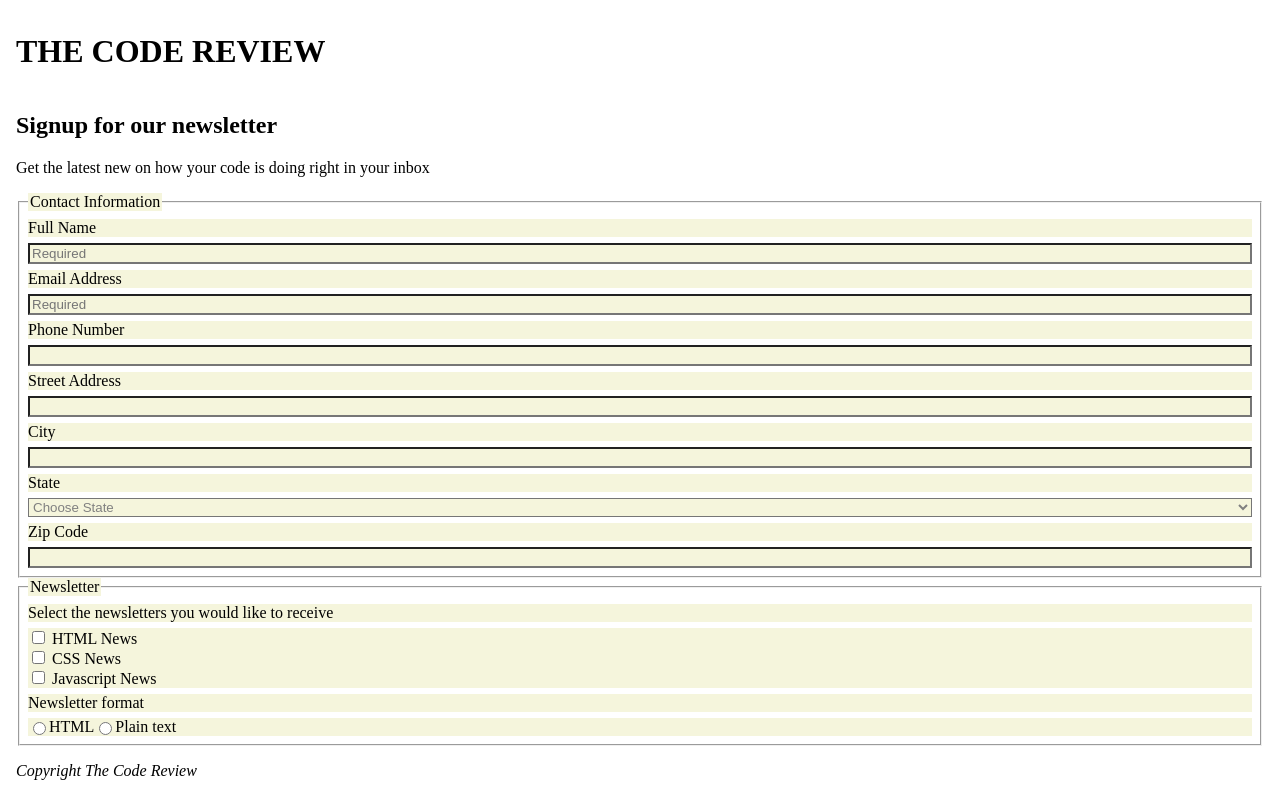
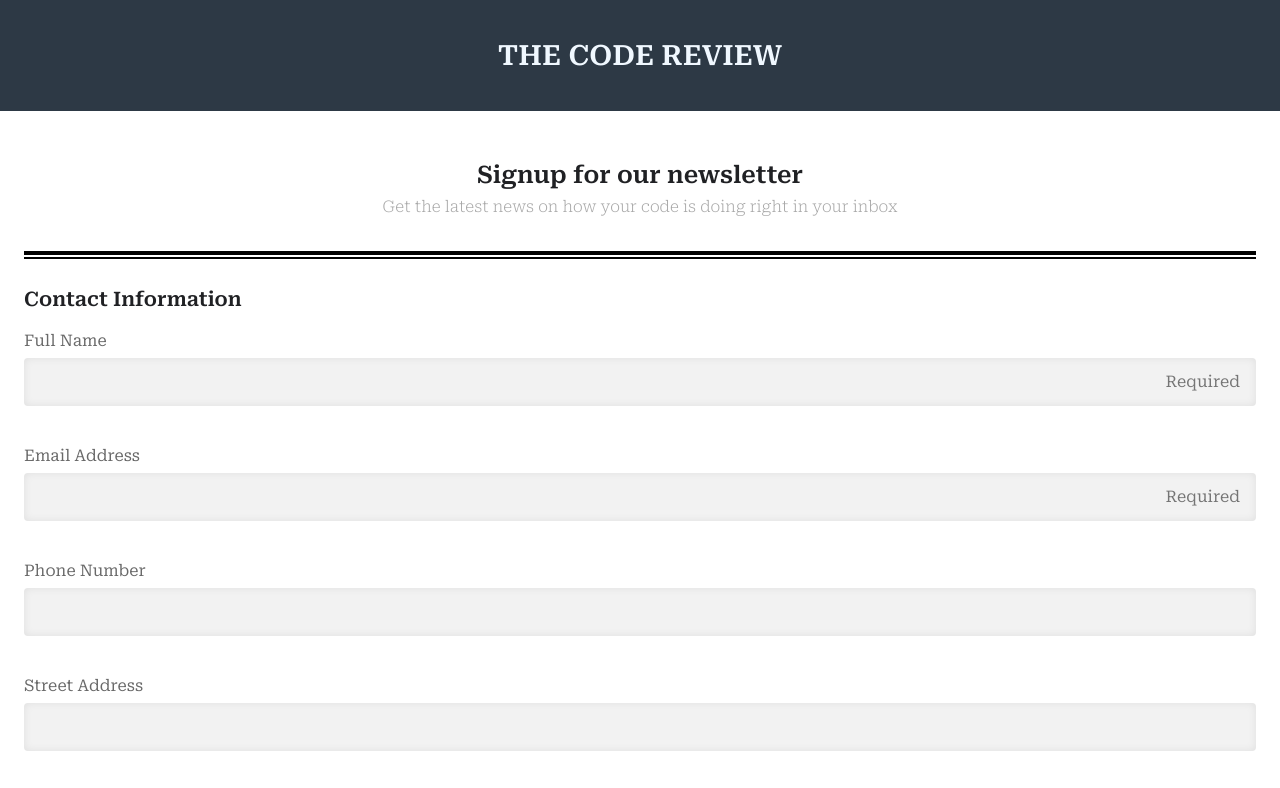
Before and after one commit to localseth/unit-3-registration-form, a plain HTML site: page index.html in a window 1280 px wide. Shown: the top 788 px of the page. Drawn offline with Linux system fonts and the light colour scheme.

Commit message:
matched styles to mockup image

```diff
--- a/css/style.css
+++ b/css/style.css
@@ -1,52 +1,226 @@
 * {
     box-sizing: border-box;
+    font-family: 'Roboto Serif', sans-serif;
+}
+
+footer {
+    height: 8vh;
+    min-height: 75px;
 }
 
 footer p{
     font-style: italic;
-}
-
-.page-wrapper {
-    padding: 0.25rem 0.5rem;
-    display: flex;
-    flex-flow: column wrap;
-}
-
-.container {
-    display: flex;
-    flex-flow: column wrap;
-    padding: 0.125rem 0.25rem 0.25rem;
+    font-weight: 200;
+    font-size: 0.825rem;
 }
 
 
+.main-container {
+    padding: 0.25rem 1.5rem;
+    display: flex;
+    flex-flow: column wrap;
+    margin: 0 auto;
+}
+
+.bigflex {
+    display: flex;
+    flex-flow: column nowrap;
+    justify-content: space-between;
+    min-height: 100vh;
+}
+
+body {
+    margin: 0;
+}
+
+/*
+main:first-child {
+    margin: 1.25rem 0rem 0rem;
+}
+*/
+
+header {
+    background-color: #2d3945;
+    color: aliceblue;
+    width: 100%;
+    margin: 0 auto 2rem;
+    padding: 1rem 0rem;
+}
+
+/* Form element styles ---------- */
+form {
+    border-top: 0.25rem solid black;
+    padding: 0.625rem 0rem 0rem;
+    margin-top: 1.5rem;
+}
+
+fieldset {
+    border: none;
+    border-top: 0.125rem solid black;
+    margin: 0rem;
+    padding: 0rem;
+    display: flex;
+    width: 100%;
+}
+
+legend {
+    float: left;
+    display: flex;
+    align-self: flex-start;
+    font-family: 'Roboto Serif', sans-serif;
+    font-weight: 600;
+    font-size: 1.25rem;
+    margin: 1.25rem 0rem;
+    padding: 0.5rem 0rem 0rem;
+    color: #202124;
+}
+
+textarea {
+    height: 7rem !important;
+    width: 100%;
+}
+
+textarea:last-of-type, input[type=submit]:last-of-type {
+    margin-bottom: 1.5rem;
+}
+
+input[type=text], input[type=email], input[type=tel], input[type=submit], select, textarea {
+    margin: 0.5rem 0rem 2.5rem;
+    width: 100%;
+    height: 3rem;
+    background-color: #f2f2f2;
+    border-radius: 4px;
+    border: 10px;
+    box-shadow: 0px 0px 9px inset rgba(0,0,0,0.08);
+    padding: 1rem;
+    font-size: 1rem;
+}
+
+input[type=radio], input[type=checkbox] {
+    margin-left: 0px;
+}
+
+input[type=submit] {
+    background-color: cadetblue;
+    color: aliceblue;
+}
+
+label {
+    font-family: 'Roboto Serif', sans-serif;
+    color: dimgray;
+    font-weight: 400;
+    font-size: 1rem;
+}
+
 select:required:invalid {
-  color: gray;
+  color: lightgray;
 }
 
 option {
   color: black;
 }
 
+#zip {
+    width: 25%;
+    min-width: 10rem;
+}
+
+::placeholder {
+    text-align: right;
+}
+
+input:focus::placeholder, select:focus:invalid {
+    font-size: initial;
+}
+
+input:focus, select:focus{
+    height: 4.25rem;
+    transition-duration: 0.25s;
+    border: 2px solid #46698b;
+    box-shadow: none;
+    font-size: 1.25rem;
+}
+
+input[type=checkbox]:focus, input[type=radio]:focus {
+    height: inherit;
+}
+
+/* End form element styles ----------- */
+
+.container {
+    display: flex;
+    flex-flow: column wrap;
+/*    padding: 0.125rem 0.25rem 0.25rem;*/
+    align-items: flex-start;
+    padding: 0;
+    margin: 0.125rem 0rem 0rem;
+    width: 100%;
+}
+
+
+/*
 .container > * {
     background-color: beige;
-    margin: 0.125rem 0.25rem 0.25rem;
 }
+*/
+
+
 
 ul {
     list-style-type: none;
     padding-inline-start: 0px;
+    margin: 0px;
+}
+
+h1, h2, h3, h4, p {
+    font-family: 'Roboto Serif', sans-serif;
+    text-align: center;
+    width: auto;
+}
+
+h2, h3, h4 {
+    line-height: 2.25rem;
+    margin: 0.5rem 0.25rem 0rem;
+    font-weight: 600;
+    color: #202124;
+}
+
+h1 {
+    font-size: 1.75rem;
+    font-weight: 600;
+}
+
+p {
+    line-height: 1.25rem;
+    margin: 0.25rem 0.125rem 0rem;
+    font-weight: 200;
+    color: darkgray;
+}
+
+.center {
+    text-align: center;
+    justify-content: center;
+    align-items: center;
+}
+
+div[class="container center"] {
+   margin-bottom: 2rem;
+}
+
+
+.bottom-margin {
+    margin-bottom: 1rem;
 }
 
 .inline {
-    align-self:stretch;
+    display: inline-block;
+    margin: 0.5rem 0rem;
 }
 
 .inline-container {
     width: auto;
     height: auto;
     display: flex;
-    justify-content: flex-start;
-    align-content: center;
-    align-items: center;
-    flex-direction: row;
+    flex-flow: column nowrap;
+    margin-bottom: 2rem;
 }
--- a/index.html
+++ b/index.html
@@ -7,17 +7,23 @@
         <meta name="viewport" content="width=device-width, initial-scale=1">
         <title>Signup for our newsletter</title>
         <link rel="stylesheet" type="text/css" href="css/style.css">
-    </head>
+        <link rel="preconnect" href="https://fonts.googleapis.com">
+        <link rel="preconnect" href="https://fonts.gstatic.com" crossorigin>
+        <link href="https://fonts.googleapis.com/css2?family=Roboto+Serif:ital,wght@0,200;0,400;0,600;1,200&display=swap" rel="stylesheet">
+            </head>
 <body>
-    <div class="page-wrapper">
+
         <header>
+            <div class="main-container">
             <h1>THE CODE REVIEW</h1>
+            </div>
         </header>
-        <main>
+        <main class="main-container">
+            <div class="container center">
             <h2>Signup for our newsletter</h2>
-            <p>Get the latest new on how your code is doing right in your inbox</p>
-
-            <form>
+            <p>Get the latest news on how your code is doing right in your inbox</p>
+            </div>
+            <form class="container">
                 <fieldset class="container">
                     <legend>Contact Information</legend>
 
@@ -98,41 +104,47 @@
 
                 <fieldset class="container">
                     <legend>Newsletter</legend>
-                    <label>Select the newsletters you would like to receive</label>
-
-                    <ul>
-                        <li>
+                    <label class="bottom-margin">Select the newsletters you would like to receive</label>
+                    <div class="inline-container">
+                        <div class="inline">
                             <input type="checkbox" id="html" value="html" name="user-newsletters">
                             <label for="html">HTML News</label>
-                        </li>
-                        <li>
+                        </div>
+                        <div class="inline">
                             <input type="checkbox" id="css" value="css" name="user-newsletters">
                             <label for="css">CSS News</label>
-                        </li>
-                        <li>
+                        </div>
+                        <div class="inline">
                             <input type="checkbox" id="javascript" value="javascript" name="user-newsletters">
                             <label for="javascript">Javascript News</label>
-                        </li>
-                    </ul>
+                        </div>
+                    </div>
 
 
-                    <label>Newsletter format</label>
+                    <label class="bottom-margin">Newsletter format</label>
                     <div class="inline-container">
-                    <input type="radio" id="html-format" value="html" name="email-format" class="inline"><label for="html-format" class="inline">HTML</label>
-                    <input type="radio" id="plain-format" value="plain-text" name="email-format" class="inline">
-                    <label for="plain-format" class="inline">Plain text</label>
-
-                    <label for=""></label>
+                        <div class="inline">
+                            <input type="radio" id="html-format" value="html" name="email-format"><label for="html-format">HTML</label>
+                        </div>
+                        <div class="inline">
+                            <input type="radio" id="plain-format" value="plain-text" name="email-format"><label for="plain-format">Plain text</label>
+                        </div>
                     </div>
+                    <div class="container">
+                    <label for="other-topics">Other topics you'd like to hear about</label>
+                        <textarea id="other-topics" name="user-comment"></textarea>
+                    </div>
+                    <input type="submit" value="Sign Up">
 
                 </fieldset>
             </form>
         </main>
 
         <footer>
-            <p>Copyright The Code Review</p>
+            <div class="main-container">
+                <p>Copyright The Code Review</p>
+            </div>
         </footer>
-    </div>
 
 </body>
 </html>
```
